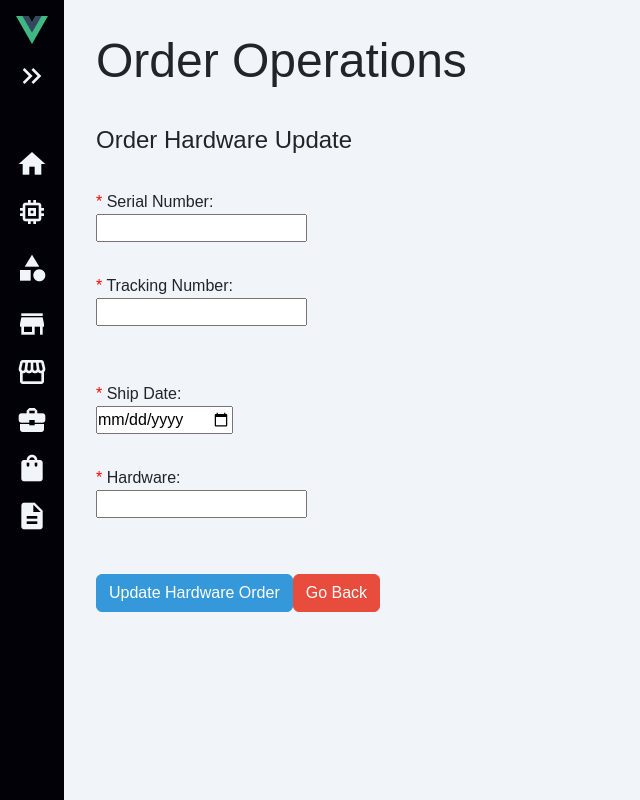
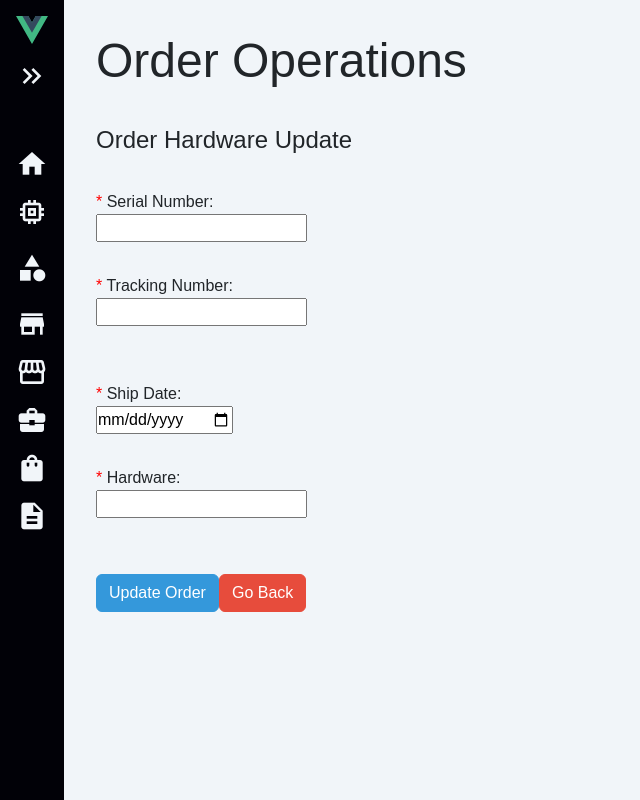
Before and after one commit to jhui98/CIS-4375-Group-6, a Vue app in the folder Frontend/: page /updatepart/1 in a window 1280 px wide. Shown: the whole page, without its empty margins (0-640 px from the left). Built offline with nearby package versions, Linux system fonts and the light colour scheme; no server answers.

Commit message:
Update updatepart.vue

```diff
--- a/Frontend/src/views/updatepart.vue
+++ b/Frontend/src/views/updatepart.vue
@@ -157,7 +157,7 @@
             </div>
             <br />
             <!-- submit button -->
-            <button class="btn btn-info" type="submit">Update Hardware Order</button>
+            <button class="btn btn-info" type="submit">Update Order</button>
             <!--Go Back button-->
             <!-- Router function goes to previous page-->
             <button type="reset" class="btn btn-danger ml-1" @click="$router.go(-1)">
```
